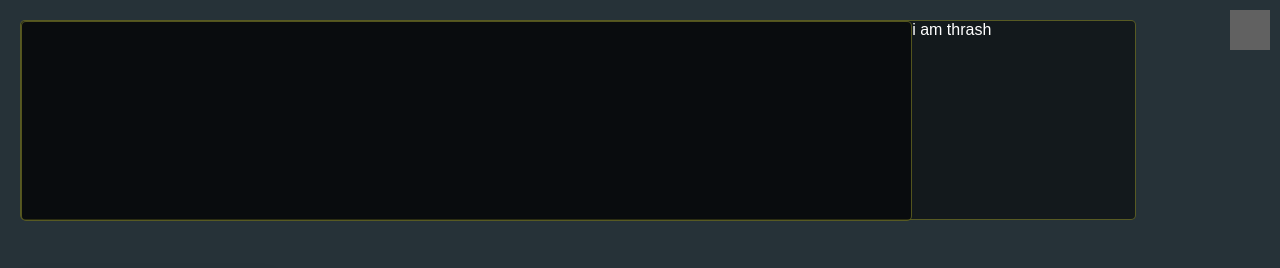
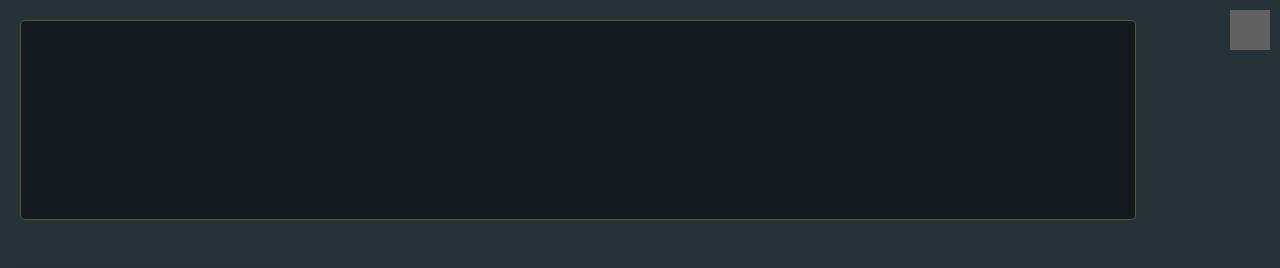
Before and after one commit to Bizangel/EldenRingSpellRemapper, a React (Vite) app: page / in a window 1280 px wide. Shown: the top 268 px of the page. Built offline with nearby package versions, Linux system fonts and the light colour scheme; grey boxes are pictures that could not be loaded.

Commit message:
Added fully working delete spell area

```diff
--- a/src/Spellbar.scss
+++ b/src/Spellbar.scss
@@ -6,7 +6,7 @@
     border: 1px solid rgba(141, 141, 42, 0.562);
     border-radius: 5px;
 
-    width: 80%;
+    width: 90%;
     height: 200px;
 
     padding: 10px;
@@ -18,10 +18,31 @@
     display: flex;
     flex-direction: row;
 
-    background-color: rgba(0, 0, 0, 0.5);
-    border: 1px solid rgba(141, 141, 42, 0.562);
     border-radius: 5px;
 
-    width: 90%;
+    width: 100%;
     height: 200px;
+
+
+    align-items: end;
 }
+
+.delete-spell-area {
+    flex-grow: 1;
+    height: 80px;
+    margin: 5px;
+    padding: 10px;
+
+    border: solid 3px rgb(77, 36, 31);
+    border-radius: 10px;
+
+    display: flex;
+    justify-content: center;
+    align-items: center;
+
+    transition: opacity 200ms ease-in-out;
+
+    &.over {
+        background-color: red;
+    }
+}
--- a/src/Spellbar.tsx
+++ b/src/Spellbar.tsx
@@ -7,15 +7,17 @@ import { SpellMapping, useRemapper } from "./common/RemapConfig";
 import './Spellbar.scss'
 import { useSpellEntryContextMenu } from "./SpellEntryCardContextMenu";
 import draggableCollisionWithThrashArea from "./common/DraggableCollisionWithThrashArea";
+import thrashIcon from "./assets/trash.svg"
 
-function DroppableThrashExample() {
+function DroppableThrashExample({isDragActive} : {isDragActive: boolean}) {
     const {setNodeRef, isOver} = useDroppable({
       id: 'delete-spell-droparea',
     });
-
     return (
-      <div ref={setNodeRef} style={{backgroundColor: isOver ? "red" : ""}}>
-        i am thrash
+      <div ref={setNodeRef}
+        style={{opacity: isDragActive ? 1 : 0}}
+        className={`delete-spell-area ${isOver ? "over" : ""}`}>
+        <img src={thrashIcon} className="responsive-image"/>
       </div>
     );
 }
@@ -53,19 +55,23 @@ const Spellbar = () => {
     const sensors = useSensors(useSensor(PointerSensor), useSensor(KeyboardSensor));
     const spells = useRemapper(e => e.config.spells)
     const reorderSpell = useRemapper(e => e.reorderSpell)
+    const deleteSpell = useRemapper(e => e.deleteSpell)
     const [activeDragId, setActiveDragId] = useState<string | number | null>(null)
     const draggingSpell = spells.find((spell) => spell.id === activeDragId)
 
     const handleDragEnd = useCallback((event: DragEndEvent) => {
         const { active, over } = event;
 
-        console.log(over?.id)
         if (over !== null && active.id !== over.id ) {
             reorderSpell(active.id as string, over.id as string);
         }
 
+        if (over !== null && over.id === 'delete-spell-droparea') {
+            deleteSpell(active.id as string)
+        }
+
         setActiveDragId(null);
-    }, [reorderSpell, setActiveDragId])
+    }, [reorderSpell, setActiveDragId, deleteSpell])
 
     const handleDragStart = useCallback((event: DragStartEvent) => {
         setActiveDragId(event.active.id)
@@ -87,7 +93,7 @@ const Spellbar = () => {
                         {spells.map(spell => <DraggableSpellEntryCard key={spell.id} activeDragId={activeDragId} {...spell} />)}
                     </SortableContext>
                 </div>
-                <DroppableThrashExample/>
+                <DroppableThrashExample isDragActive={activeDragId !== null} />
             </div>
 
             <DragOverlay>
--- a/src/common/RemapConfig.ts
+++ b/src/common/RemapConfig.ts
@@ -21,6 +21,7 @@ export type EldenRingRemapperStore = {
     config: EldenRingRemapperConfig,
 
     reorderSpell: (spell1: string, spell2: string) => void,
+    deleteSpell: (spell: string) => void,
     remapSpell: (spell: string, mapping: ButtonString) => void,
 }
 
@@ -54,6 +55,16 @@ export const useRemapper = create<EldenRingRemapperStore>()(
                         state.config.spells[i].buttonCombo = button
                 })
             )
+        },
+
+        deleteSpell : (spell) => {
+            set(
+                produce ((state: EldenRingRemapperStore) => {
+                    const i = state.config.spells.findIndex(e => e.id === spell);
+                    if (i > -1)
+                        state.config.spells.splice(i, 1)
+                })
+            )
         }
     }),
     {
```
Also changed, not shown: src/assets/trash.svg (added).
